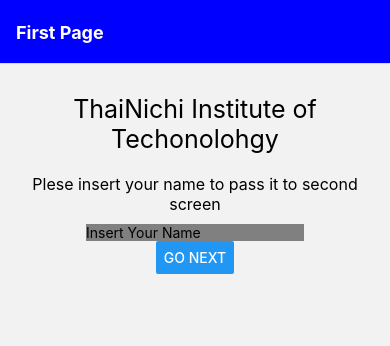
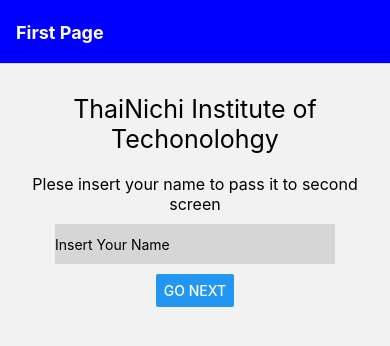
Before and after one commit to GUEST-1001/navagationProjectGUEST, a React Native app: screen / in a window 390 px wide. Shown: the top 346 px of the page. Built offline with nearby package versions, Linux system fonts and the light colour scheme.

Commit message:
Practice 17 08 2022
HW Practice 17 08 2022

```diff
--- a/screens/FirstPage.js
+++ b/screens/FirstPage.js
@@ -1,13 +1,29 @@
 import { View, Text, Button, TextInput, StyleSheet } from "react-native";
 import React, { useState } from "react";
 
-export default function FirstPage() {
+export default function FirstPage({ navigation }) {
+
+  const [text, setText] = useState('');
+
   return (
     <View style={styles.container}>
       <Text style={styles.heading}>ThaiNichi Institute of Techonolohgy</Text>
-      <Text style={styles.textStyle}>Plese insert your name to pass it to second screen</Text>
-      <TextInput style={{justifyContent:'center', backgroundColor:'gray'}} placeholder="Insert Your Name"/>
-      <Button title="go next"/>
+      <Text style={styles.textStyle}>
+        Plese insert your name to pass it to second screen
+      </Text>
+      <TextInput
+        style={{
+          justifyContent: "center",
+          backgroundColor: "#D6D6D6",
+          height: 40,
+          width: "80%",
+          marginBottom: 10,
+        }}
+        placeholder="Insert Your Name"
+        onChangeText={(input) => (setText(input))}
+      />
+      <Button title="go next"
+      onPress={() => navigation.navigate('Second Page', {text})}/>
     </View>
   );
 }
--- a/screens/SecondPage.js
+++ b/screens/SecondPage.js
@@ -1,10 +1,33 @@
-import { View, Text } from 'react-native'
-import React from 'react'
+import { View, Text, StyleSheet } from "react-native";
+import React from "react";
 
-export default function SecondPage() {
+export default function SecondPage({ route }) {
+  const { text } = route.params;
+
   return (
-    <View>
-      <Text>SecondPage</Text>
+    <View style={styles.container}>
+      <Text style={styles.heading}>ThaiNichi Institute of Techonolohgy</Text>
+      <Text style={styles.textStyle}>
+        Value passed from First page: {text}
+      </Text>
     </View>
-  )
+  );
 }
+
+const styles = StyleSheet.create({
+  container: {
+    flex: 1,
+    alignItems: "center",
+    padding: 20,
+  },
+  heading: {
+    fontSize: 25,
+    textAlign: "center",
+    marginVertical: 10,
+  },
+  textStyle: {
+    textAlign: "center",
+    fontSize: 16,
+    marginVertical: 10,
+  },
+});
```
